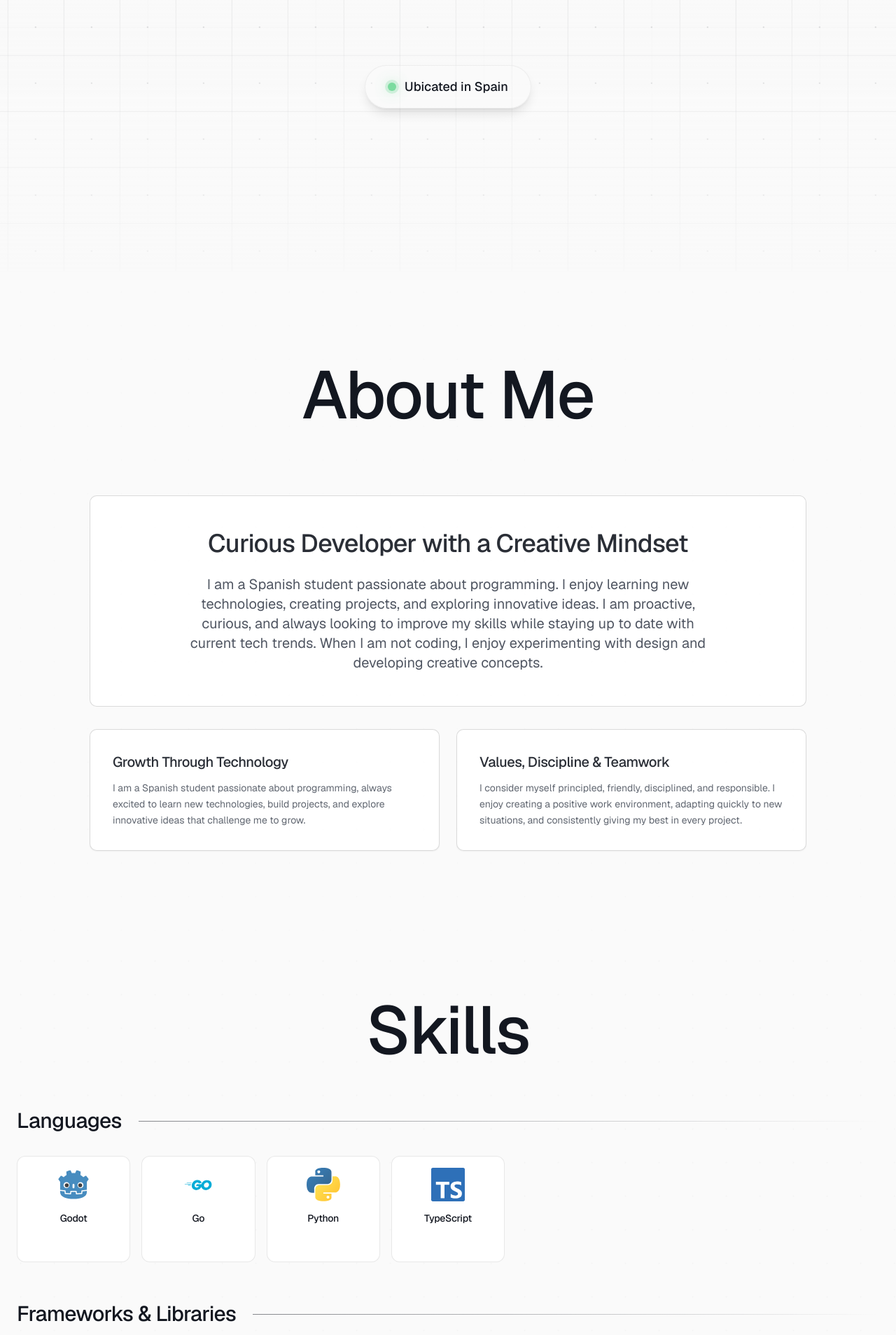
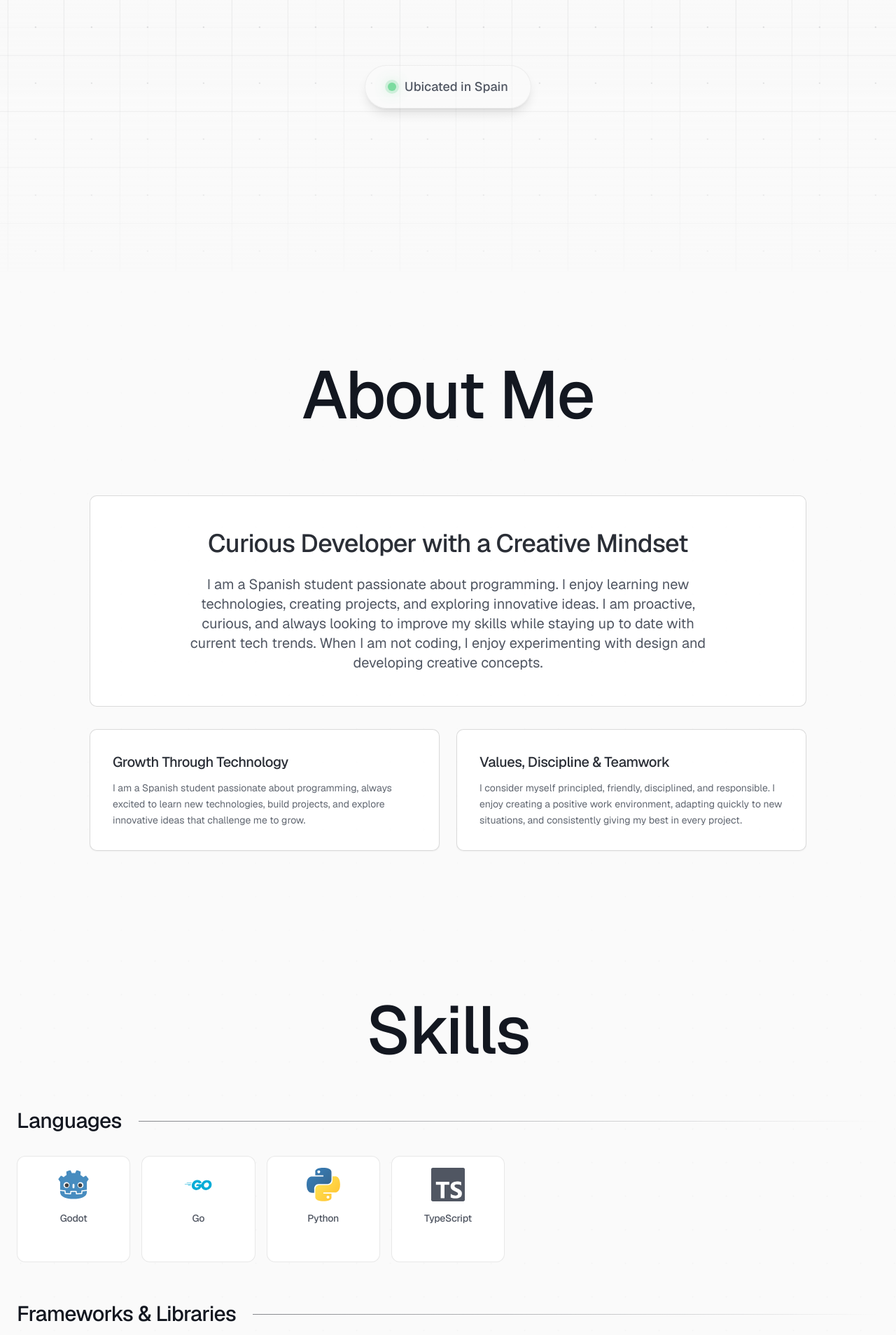
Before and after one commit to neevets/portfolio-web, a React (Vite) app: page / in a window 1280 px wide. Shown: the part 412-2320 px from the top of the page at 70% size. Built offline with nearby package versions, Linux system fonts and the light colour scheme; a web font is replaced by a local one.

Commit message:
Make skills and location text use muted gray styling

```diff
--- a/src/components/sections/HeroSection.tsx
+++ b/src/components/sections/HeroSection.tsx
@@ -52,7 +52,7 @@ const HeroSection = memo(() => {
               <div className="absolute inset-0 w-3 h-3 bg-green-400 rounded-full animate-ping" />
               <div className="absolute -inset-1 w-5 h-5 bg-green-500/30 rounded-full animate-pulse" />
             </div>
-            <p className="text-base sm:text-lg font-dev text-foreground font-medium animate-fade-in-up transition-all duration-700 ease-out" style={{ animationDelay: '1s' }}>
+            <p className="text-base sm:text-lg font-dev text-muted-foreground font-medium animate-fade-in-up transition-all duration-700 ease-out" style={{ animationDelay: '1s' }}>
               Ubicated in Spain
             </p>
           </div>
--- a/src/components/sections/SkillsSection.tsx
+++ b/src/components/sections/SkillsSection.tsx
@@ -27,13 +27,9 @@ const SkillCard = memo<{
   skillIndex: number;
   isVisible: boolean;
 }>(({ skill, isVisible }) => {
-  const styleProps = useMemo(() => {
-    const skillColor = skill.color;
-    return {
-      skillColor,
-      iconColor: skillColor,
-    };
-  }, [skill.color, skill.name]);
+  const styleProps = useMemo(() => ({
+    skillColor: 'hsl(var(--muted-foreground))',
+  }), []);
 
   if (!isVisible) {
     return <div className="skill-card-placeholder" style={{ minHeight: '90px' }} />;
@@ -49,22 +45,22 @@ const SkillCard = memo<{
       <div className="relative">
         <div
           className="w-8 h-8 sm:w-10 sm:h-10 lg:w-12 lg:h-12 mx-auto mb-2 sm:mb-3 flex items-center justify-center text-muted-foreground transition-all duration-300 sm:group-hover:scale-110 relative z-10"
-          style={{ color: styleProps.iconColor }}
+          style={{ color: styleProps.skillColor }}
         >
           <PreloadedSkillIcon name={skill.icon} />
         </div>
       </div>
 
       <div className="text-center">
-        <h4 className="text-xs sm:text-sm font-dev font-medium text-foreground sm:group-hover:text-foreground transition-colors duration-300 mb-1 sm:mb-2 flex items-center justify-center min-h-[1.5rem] z-10 relative">
+        <h4 className="text-xs sm:text-sm font-dev font-medium text-muted-foreground sm:group-hover:text-muted-foreground transition-colors duration-300 mb-1 sm:mb-2 flex items-center justify-center min-h-[1.5rem] z-10 relative">
           {skill.name}
         </h4>
         <div className="opacity-100 sm:opacity-0 transform translate-y-0 sm:translate-y-2 sm:group-hover:opacity-100 sm:group-hover:translate-y-0 transition-all duration-300 ease-out">
           <span
-            className={`inline-flex items-center justify-center min-w-[88px] px-2 py-1 rounded-full text-xs font-medium text-foreground/90 dark:text-foreground/90 border backdrop-blur-sm ${skill.name === 'Vercel' ? 'vercel-level-pill' : ''}`}
+            className={`inline-flex items-center justify-center min-w-[88px] px-2 py-1 rounded-full text-xs font-medium text-muted-foreground border backdrop-blur-sm ${skill.name === 'Vercel' ? 'vercel-level-pill' : ''}`}
             style={{
-              borderColor: `${styleProps.skillColor}50`,
-              backgroundColor: `${styleProps.skillColor}15`,
+              borderColor: 'hsl(var(--muted-foreground) / 0.35)',
+              backgroundColor: 'hsl(var(--muted) / 0.6)',
             }}
           >
             {skill.level}
```
